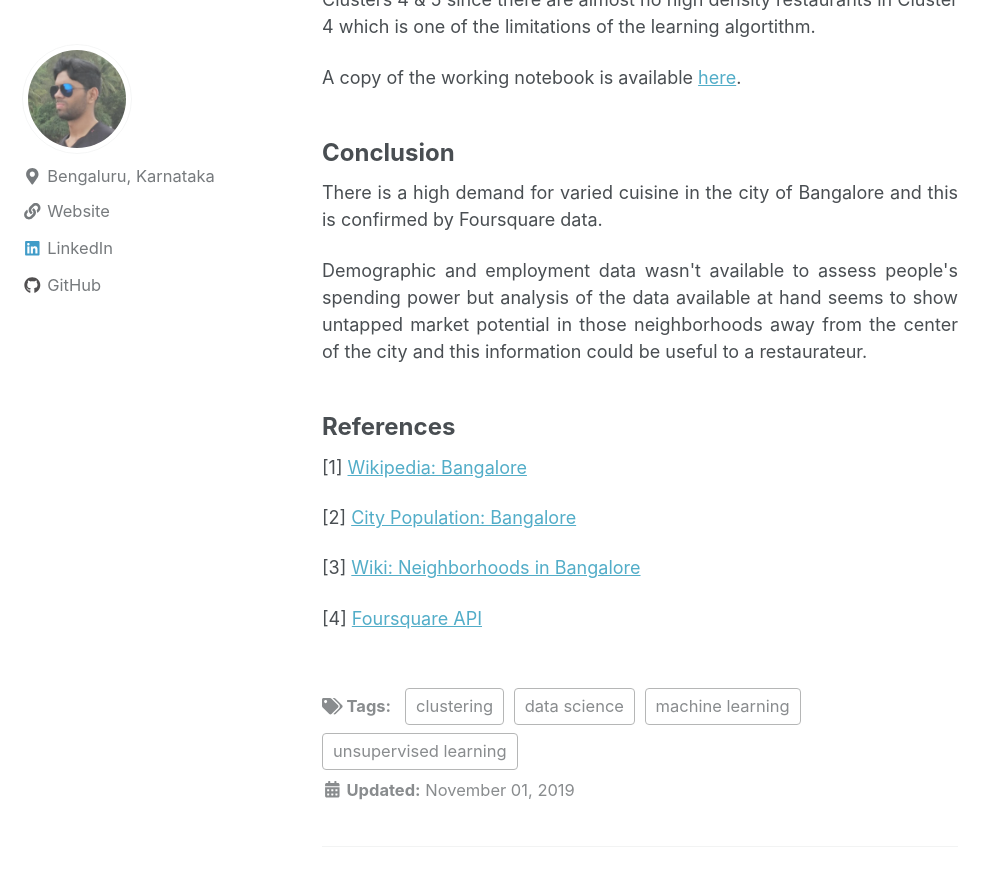
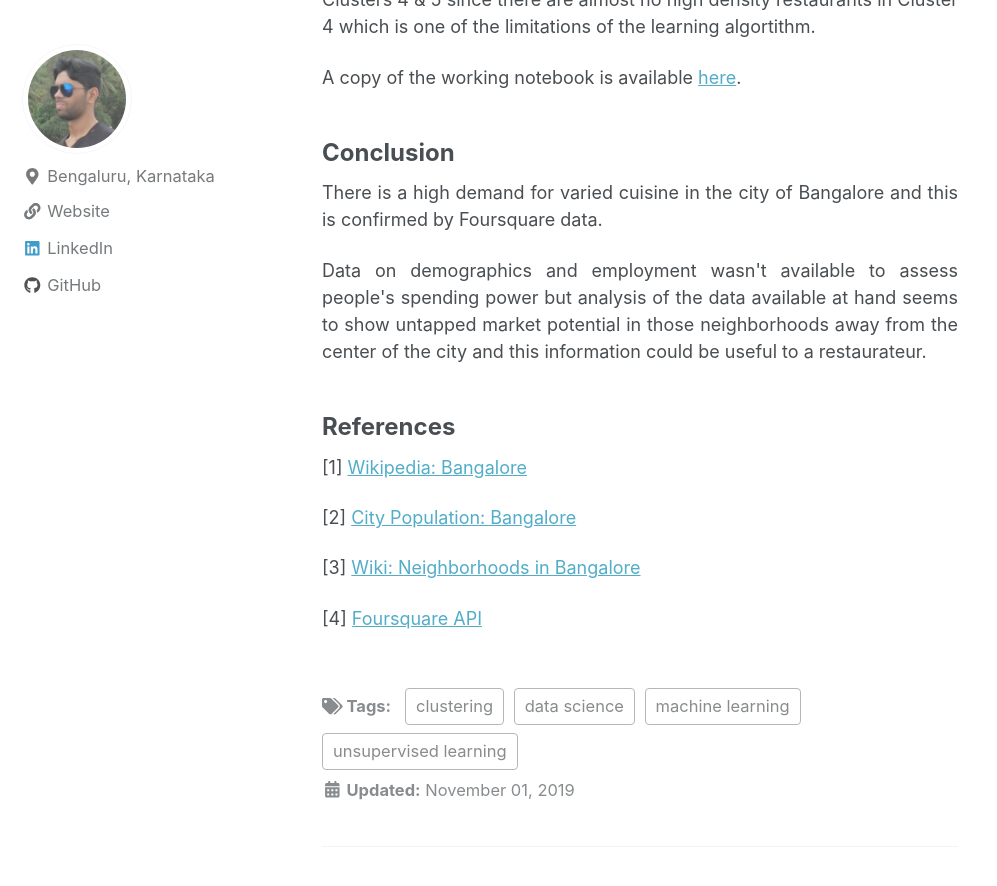
Before and after one commit to gopalrahulrg/gopalrahulrg.github.io, a Jekyll site: the page built from _posts/2019-11-01-cnbr.md, in a window 1280 px wide and 900 px high, scrolled down 6022 px. Shown: the top 886 px of the window, without its empty margins (0-997 px from the left). Built offline with Jekyll 4.4.1, drawn with Linux system fonts in a browser that asks for light colours; nearby versions of some CDN libraries.

Commit message:
Update 2019-11-01-cnbr.md

```diff
--- a/_posts/2019-11-01-cnbr.md
+++ b/_posts/2019-11-01-cnbr.md
@@ -130,7 +130,7 @@ mathjax: true
 
 <div style="text-align: justify"><p>There is a high demand for varied cuisine in the city of Bangalore and this is confirmed by Foursquare data.</p>
 
-<div style="text-align: justify"><p>Demographic and employment data wasn't available to assess people's spending power but analysis of the data available at hand seems to show untapped market potential in those neighborhoods away from the center of the city and this information could be useful to a restaurateur.</p>
+<div style="text-align: justify"><p>Data on demographics and employment wasn't available to assess people's spending power but analysis of the data available at hand seems to show untapped market potential in those neighborhoods away from the center of the city and this information could be useful to a restaurateur.</p>
 
 <font size="5"><h3>References</h3></font>
 
```
